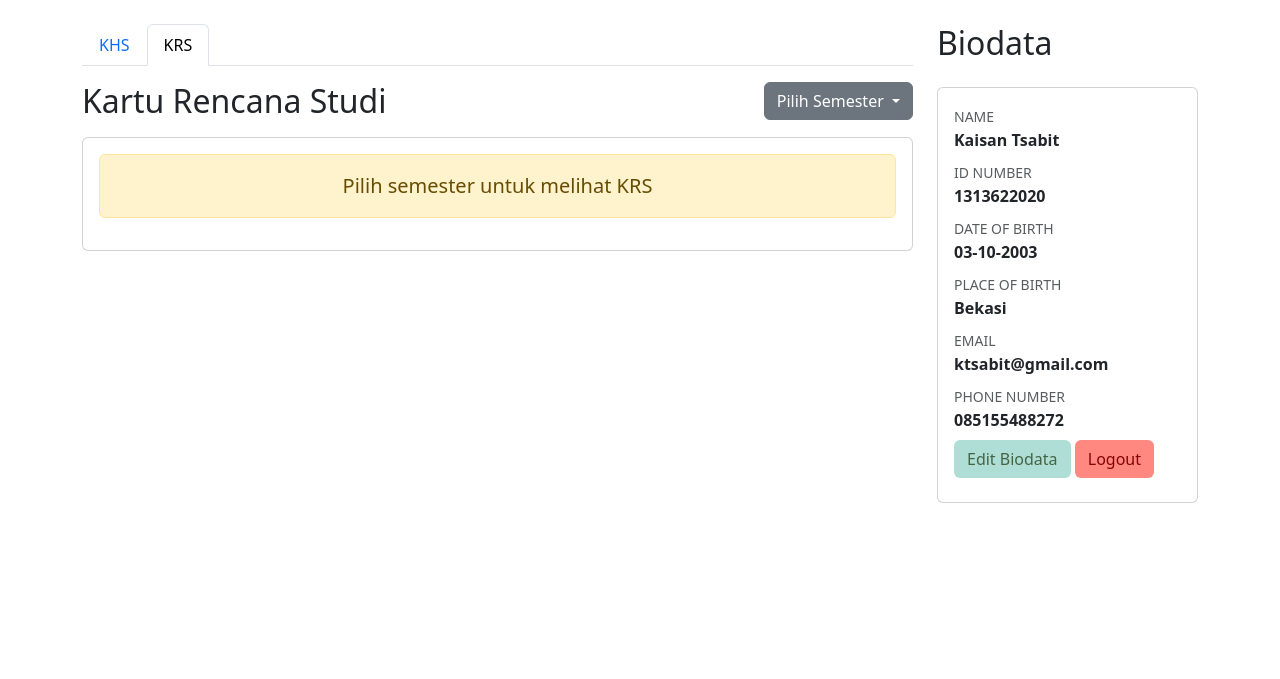
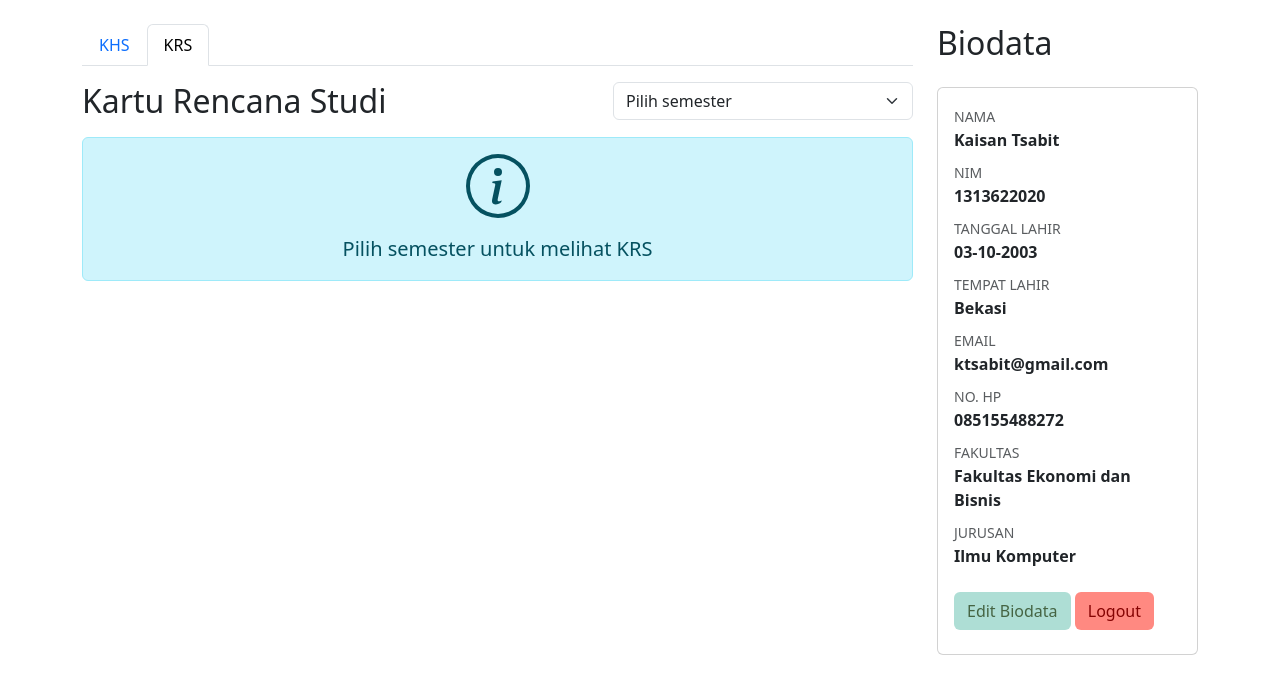
Before and after one commit to swasw/google_login, a PHP site: page /google_login/dashboard.php in a window 1280 px wide, after a click on "KRS". Shown: the part 169-848 px from the top of the page. Before the commit the page ends 672 px from the top, so only its background shows below. Run offline with PHP 8.4, Linux system fonts and the light colour scheme.

Commit message:
start backend

```diff
--- a/biodataform.php
+++ b/biodataform.php
@@ -47,7 +47,7 @@
                         <input type="tel" class="form-control" id="phoneNumber" placeholder="Your Phone Number">
                     </div>
 
-                    <button type="submit" class="btn" style="background-color: #aeded5; color: #456443;">Save Changes</button>
+                    <button type="submit" class="btn w-100 mt-3" style="background-color: #aeded5; color: #456443;">Save Changes</button>
                 </form>
             </div>
         </div>
--- a/dashboard.css
+++ b/dashboard.css
@@ -0,0 +1,11 @@
+.form-select {
+    max-width: 300px;
+}
+
+.khs-card {
+    border: none;
+}
+
+.krs-card {
+    border: none;
+}
--- a/dashboard.php
+++ b/dashboard.php
@@ -6,13 +6,9 @@
     <meta name="viewport" content="width=device-width, initial-scale=1.0">
     <title>Kaisan's Academic Page</title>
     <!-- Bootstrap CSS -->
+
     <link rel="stylesheet" href="https://cdn.jsdelivr.net/npm/bootstrap@5.3.0/dist/css/bootstrap.min.css">
-    <style>
-        /* Custom CSS to remove card outline */
-        /* .card {
-            border: none;
-        } */
-    </style>
+    <link rel="stylesheet" href="dashboard.css">
 </head>
 
 <body>
@@ -35,20 +31,14 @@
                 <div class="tab-content">
                     <!-- Grades Tab -->
                     <div class="tab-pane fade show active" id="grades">
-                        <div class="d-flex justify-content-between align-items-center mb-3">
+                        <div class="d-flex justify-content-between align-items-start mb-3">
                             <h2 class="mb-0">Kartu Hasil Studi</h2>
-                            <div class="dropdown">
-                                <button id="termDropdown" class="btn btn-secondary dropdown-toggle" type="button" data-bs-toggle="dropdown" aria-expanded="false">
-                                    Pilih Semester
-                                </button>
-                                <ul class="dropdown-menu" aria-labelledby="termDropdown">
-                                    <li><a class="dropdown-item" href="#">Semester 1</a></li>
-                                    <li><a class="dropdown-item" href="#">Semester 2</a></li>
-                                </ul>
-                            </div>
+                            <select id="khsTerm" class="form-select" aria-label="Default select example" onchange="onKhsTermChange()">
+                                <option selected>Pilih semester</option>
+                            </select>
                         </div>
-                        <div class="card">
-                            <div class="card-body">
+                        <div class="card khs-card">
+                            <div class="card-body p-0">
                                 <table class="table table-bordered table-striped">
                                     <thead>
                                         <tr>
@@ -81,22 +71,22 @@
                     <div class="tab-pane fade" id="courses">
                         <div class="d-flex justify-content-between align-items-center mb-3">
                             <h2 class="mb-0">Kartu Rencana Studi</h2>
-                            <div class="dropdown">
-                                <button id="termDropdown" class="btn btn-secondary dropdown-toggle" type="button" data-bs-toggle="dropdown" aria-expanded="false">
-                                    Pilih Semester
-                                </button>
-                                <ul class="dropdown-menu" aria-labelledby="termDropdown">
-                                    <li><a class="dropdown-item" href="#">Semester 1</a></li>
-                                    <li><a class="dropdown-item" href="#">Semester 2</a></li>
-                                </ul>
-                            </div>
+                            <select id="krsTerm" class="form-select" aria-label="Default select example" onchange="krsTermChange()">
+                                <option selected>Pilih semester</option>
+                            </select>
                         </div>
-                        <div class="card">
-                            <div class="card-body">
-                                <div class="alert alert-warning text-center" role="alert">
-                                <i class="bi bi-exclamation-triangle"></i>
-                                    <!-- <img src="https://via.placeholder.com/150" alt="Error Icon" class="img-fluid mb-3"> -->
-                                    <p class="lead mb-0">Pilih semester untuk melihat KRS</p>
+                        <div class="card krs-card">
+                            <div class="card-body p-0">
+                                <div class="alert alert-info text-center" role="alert">
+                                    <svg xmlns="http://www.w3.org/2000/svg" width="64" height="64" fill="currentColor" class="bi bi-info-circle" viewBox="0 0 16 16">
+                                        <path d="M8 15A7 7 0 1 1 8 1a7 7 0 0 1 0 14m0 1A8 8 0 1 0 8 0a8 8 0 0 0 0 16" />
+                                        <path d="m8.93 6.588-2.29.287-.082.38.45.083c.294.07.352.176.288.469l-.738 3.468c-.194.897.105 1.319.808 1.319.545 0 1.178-.252 1.465-.598l.088-.416c-.2.176-.492.246-.686.246-.275 0-.375-.193-.304-.533zM9 4.5a1 1 0 1 1-2 0 1 1 0 0 1 2 0" />
+                                    </svg>
+                                    <!-- <svg xmlns="http://www.w3.org/2000/svg" width="128" height="128" fill="currentColor" class="bi bi-exclamation-triangle" viewBox="0 0 16 16">
+                                        <path d="M7.938 2.016A.13.13 0 0 1 8.002 2a.13.13 0 0 1 .063.016.146.146 0 0 1 .054.057l6.857 11.667c.036.06.035.124.002.183a.163.163 0 0 1-.054.06.116.116 0 0 1-.066.017H1.146a.115.115 0 0 1-.066-.017.163.163 0 0 1-.054-.06.176.176 0 0 1 .002-.183L7.884 2.073a.147.147 0 0 1 .054-.057zm1.044-.45a1.13 1.13 0 0 0-1.96 0L.165 13.233c-.457.778.091 1.767.98 1.767h13.713c.889 0 1.438-.99.98-1.767L8.982 1.566z" />
+                                        <path d="M7.002 12a1 1 0 1 1 2 0 1 1 0 0 1-2 0zM7.1 5.995a.905.905 0 1 1 1.8 0l-.35 3.507a.552.552 0 0 1-1.1 0z" />
+                                    </svg> -->
+                                    <p class="lead mt-3 mb-0">Pilih semester untuk melihat KRS</p>
                                 </div>
                             </div>
                         </div>
@@ -151,22 +141,22 @@
                 <div class="card">
                     <div class="card-body">
                         <div class="mb-2">
-                            <label class=" text-uppercase text-muted small">Name</label>
+                            <label class=" text-uppercase text-muted small">NAMA</label>
                             <div class="fw-bold">Kaisan Tsabit</div>
                         </div>
 
                         <div class="mb-2">
-                            <label class=" text-uppercase text-muted small">ID Number</label>
+                            <label class=" text-uppercase text-muted small">NIM</label>
                             <div class="fw-bold">1313622020</div>
                         </div>
 
                         <div class="mb-2">
-                            <label class=" text-uppercase text-muted small">Date of Birth</label>
+                            <label class=" text-uppercase text-muted small">tanggal lahir</label>
                             <div class="fw-bold">03-10-2003</div>
                         </div>
 
                         <div class="mb-2">
-                            <label class=" text-uppercase text-muted small">Place of Birth</label>
+                            <label class=" text-uppercase text-muted small">tempat lahir</label>
                             <div class="fw-bold">Bekasi</div>
                         </div>
 
@@ -176,21 +166,21 @@
                         </div>
 
                         <div class="mb-2">
-                            <label class=" text-uppercase text-muted small">Phone Number</label>
+                            <label class=" text-uppercase text-muted small">no. hp</label>
                             <div class="fw-bold">085155488272</div>
                         </div>
-                        <!-- <ul class="list-group list-group-flush">
-                            <li class="list-group-item"><strong>Name:</strong>Kaisan Tsabit</li>
-                            <li class="list-group-item"><strong>ID Number:</strong>1313622020</li>
-                            <li class="list-group-item"><strong>Date of Birth:</strong>03/10/2003</li>
-                            <li class="list-group-item"><strong>Place of Birth:</strong>Bekasi</li>
-                            <li class="list-group-item"><strong>Email:</strong>ktsabit@gmail.com</li>
-                            <li class="list-group-item"><strong>Phone Number:</strong>085155488272</li>
-                        </ul> -->
                         <div class="mb-2">
+                            <label class=" text-uppercase text-muted small">fakultas</label>
+                            <div class="fw-bold">Fakultas Ekonomi dan Bisnis</div>
+                        </div>
+                        <div class="mb-2">
+                            <label class=" text-uppercase text-muted small">jurusan</label>
+                            <div class="fw-bold">Ilmu Komputer</div>
+                        </div>
+                        <div class="mb-2 mt-4">
                             <button class="btn" style="background-color: #aeded5; color: #456443;" onclick="location.href='biodataform.php'">Edit Biodata</button>
-                            <!-- <button class="btn btn-dark me-2" onclick="location.href='edit-biodata.html'">Edit Biodata</button> -->
-                            <button class="btn" style="background-color: #ff8981; color: #860403;" onclick="location.href='login.php'">Logout</button>
+                            <button class="btn" style="background-color: #ff8981; color: #860403;" onclick="getTerm()">Logout</button>
+                            <!-- <button class="btn" style="background-color: #ff8981; color: #860403;" onclick="location.href='login.php'">Logout</button> -->
                         </div>
                     </div>
                 </div>
@@ -199,13 +189,14 @@
     </div>
 
     <!-- Bootstrap JS and Popper.js (required for Bootstrap's JavaScript) -->
+    <script src="mian.js"></script>
     <script src="https://cdn.jsdelivr.net/npm/bootstrap@5.3.0/dist/js/bootstrap.bundle.min.js"></script>
-    <script>
+    <!-- <script>
         function selectTerm(term) {
             document.getElementById('termDropdown').innerText = term;
         }
-    </script>
-    </script>
+    </script> -->
+    <!-- </script> -->
 </body>
 
 </html>
--- /dev/null
+++ b/mian.js
@@ -0,0 +1,55 @@
+function loadDoc() {
+  var xhttp = new XMLHttpRequest();
+  xhttp.onreadystatechange = function () {
+    if (this.readyState == 4 && this.status == 200) {
+      document.getElementById("demo").innerHTML = this.responseText;
+    }
+  };
+  xhttp.open("GET", "ajax_info.txt", true);
+  xhttp.send();
+}
+
+async function getTerm() {
+    const response = await fetch("http://localhost/google_login/studi.php");
+    const movies = await response.text();
+    console.log(movies);
+  }
+
+
+// function getTerm() {
+//   fetch("http://localhost/google_login/studi.php")
+//     .then(function (response) {
+//       return response.text();
+//       //✅data types:
+//       //1. json
+//       //2. text
+//       //3. blob
+//     })
+//     .then(function (result) {
+//       //✅when promise is returned succesfully, response.data is logged inside result variable
+//       console.log(result);
+//     })
+//     .catch(function (error) {
+//       //✅when promise is failed
+//       console.log(error);
+//     });
+
+//   //   var xhttp = new XMLHttpRequest();
+//   //   xhttp.onreadystatechange = function () {
+//   //     if (this.readyState == 4 && this.status == 200) {
+//   //       document.getElementById("demo").innerHTML = this.responseText;
+//   //     }
+//   //   };
+//   //   xhttp.open("POST", "studi.php", true);
+//   //   xhttp.send();
+// }
+
+function khsTermChange() {
+  var x = document.getElementById("khsTerm").value;
+  console.log(x);
+}
+
+function krsTermChange() {
+  var x = document.getElementById("krsTerm").value;
+  console.log(x);
+}
```
Also changed, not shown: dbutil.php (added, +15 -0 lines), studi.php (added, +13 -0 lines), test.css (added, +110 -0 lines), test.php (added, +93 -0 lines), 1 other file.
